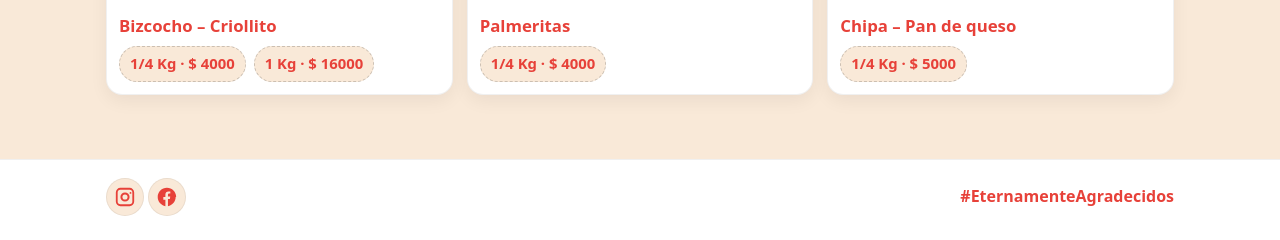
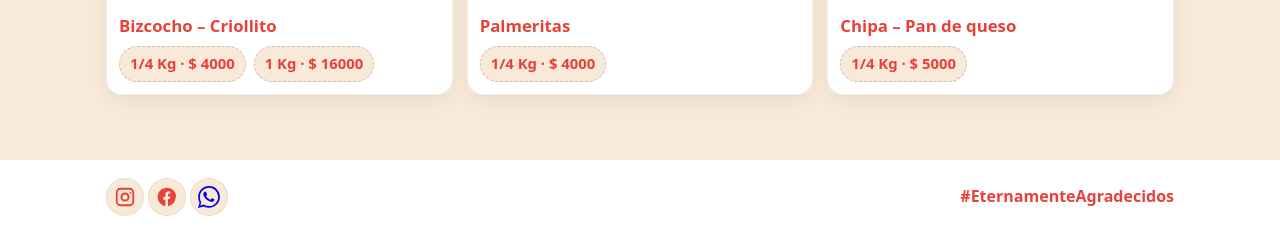
Before and after one commit to valentinguillan/menu-la-union, a plain HTML site: page index.html in a window 1280 px wide. Shown: the part 832-1072 px from the top of the page. Drawn offline with Linux system fonts and the light colour scheme.

Commit message:
whatsapp

```diff
--- a/index.html
+++ b/index.html
@@ -90,6 +90,13 @@
           <path d="M22 12.07C22 6.48 17.52 2 11.93 2S1.86 6.48 1.86 12.07c0 4.99 3.64 9.13 8.4 9.94v-7.03H7.99v-2.9h2.27V9.41c0-2.24 1.33-3.48 3.37-3.48.98 0 2 .17 2 .17v2.2h-1.13c-1.11 0-1.46.69-1.46 1.4v1.68h2.49l-.4 2.9h-2.09V22c4.76-.81 8.4-4.95 8.4-9.93z"/>
         </svg>
       </a>
+      <a href="https://wa.me/5492964554343"
+         aria-label="WhatsApp de La Unión" target="_blank" rel="noreferrer">
+        <!-- Ícono WhatsApp inline -->
+        <svg width="22" height="22" viewBox="0 0 24 24" aria-hidden="true" fill="currentColor">
+          <path d="M20.52 3.48A11.87 11.87 0 0 0 12.04 0C5.52 0 .16 5.36.16 11.97c0 2.1.55 4.16 1.6 5.96L0 24l6.26-1.64a11.94 11.94 0 0 0 5.78 1.47h.01c6.51 0 11.87-5.36 11.87-11.97 0-3.2-1.25-6.2-3.5-8.38zm-8.48 18.43c-1.9 0-3.77-.5-5.4-1.44l-.39-.23-3.71.97.99-3.62-.25-.37A9.94 9.94 0 0 1 2.1 11.97C2.1 6.47 6.54 2 12.04 2c2.66 0 5.15 1.04 7.04 2.93a9.91 9.91 0 0 1 2.9 7.04c0 5.5-4.44 9.94-9.94 9.94zm5.64-7.48c-.31-.15-1.84-.91-2.13-1.02-.29-.11-.5-.15-.7.15-.21.29-.8 1.02-.98 1.23-.18.21-.36.23-.67.08-.31-.15-1.31-.48-2.5-1.53-.92-.82-1.54-1.83-1.72-2.13-.18-.29-.02-.45.13-.6.13-.13.29-.34.44-.51.15-.18.2-.29.31-.48.1-.19.05-.36-.03-.51-.08-.15-.7-1.68-.96-2.3-.25-.6-.51-.52-.7-.53h-.6c-.21 0-.51.07-.78.36s-1.02 1-1.02 2.43c0 1.43 1.04 2.81 1.18 3.01.15.2 2.05 3.13 4.97 4.39.7.3 1.25.48 1.68.61.7.22 1.33.19 1.83.12.56-.08 1.84-.75 2.1-1.48.26-.73.26-1.35.18-1.48-.08-.13-.28-.21-.59-.36z"/>
+        </svg>
+      </a>
     </div>
     <p class="hashtag">#EternamenteAgradecidos</p>
   </div>
```
